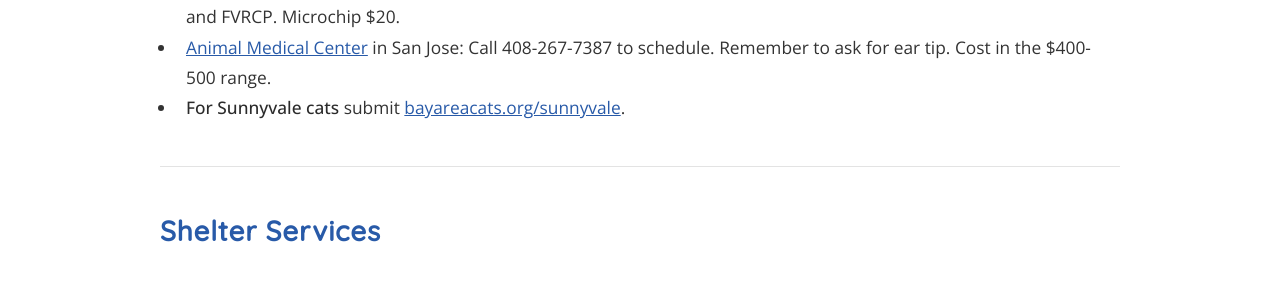
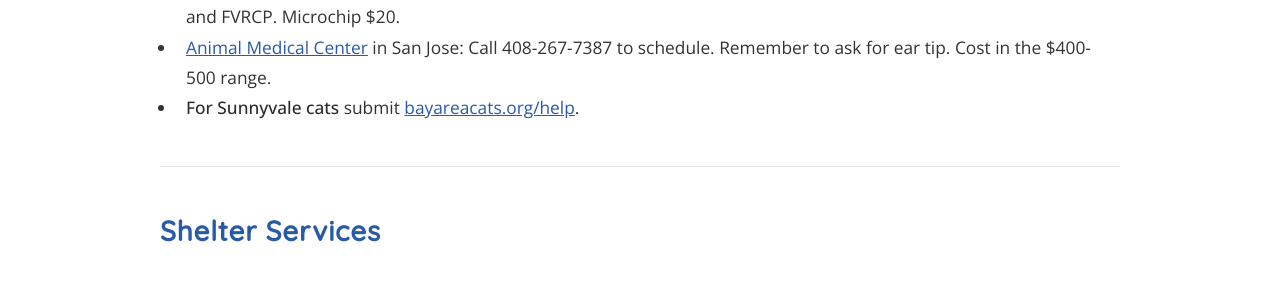
Before and after one commit to sunmeetsingh/bayareacats.github.io, a Jekyll site: the page built from trapping.html, in a window 1280 px wide and 900 px high, scrolled down 795 px. Shown: the part 165-455 px from the top of the window. Built offline with Jekyll 4.4.1, drawn with Linux system fonts in a browser that asks for light colours.

Commit message:
Update adoptions

```diff
--- a/trapping.html
+++ b/trapping.html
@@ -59,7 +59,7 @@ layout: default
                         For monitored colonies in Milpitas or San Jose, submit <a href="https://survey.alchemer.com/s3/7793563/HSSV-Targeted-TNR-Program-TEST">this form</a> to get appointments. Free for cats in Santa Clara County.</li> -->
                     <li><a href="https://www.ninelivesfoundation.org/resources">Nine Lives Foundation</a> in Redwood City: Call 650-368-1365 to schedule. $100 for feral cat package, includes rabies and FVRCP. Microchip $20.</li>
                     <li><a target="_blank" href="https://goo.gl/maps/gt4fPXiUGSjtgfhC8">Animal Medical Center</a> in San Jose: Call 408-267-7387 to schedule. Remember to ask for ear tip. Cost in the $400-500 range.</li>
-                    <li><b>For Sunnyvale cats</b> submit <a href="tnr">bayareacats.org/sunnyvale</a>.</li>
+                    <li><b>For Sunnyvale cats</b> submit <a href="help">bayareacats.org/help</a>.</li>
                 </ul>
         </div>
         <hr class="major" />
```
